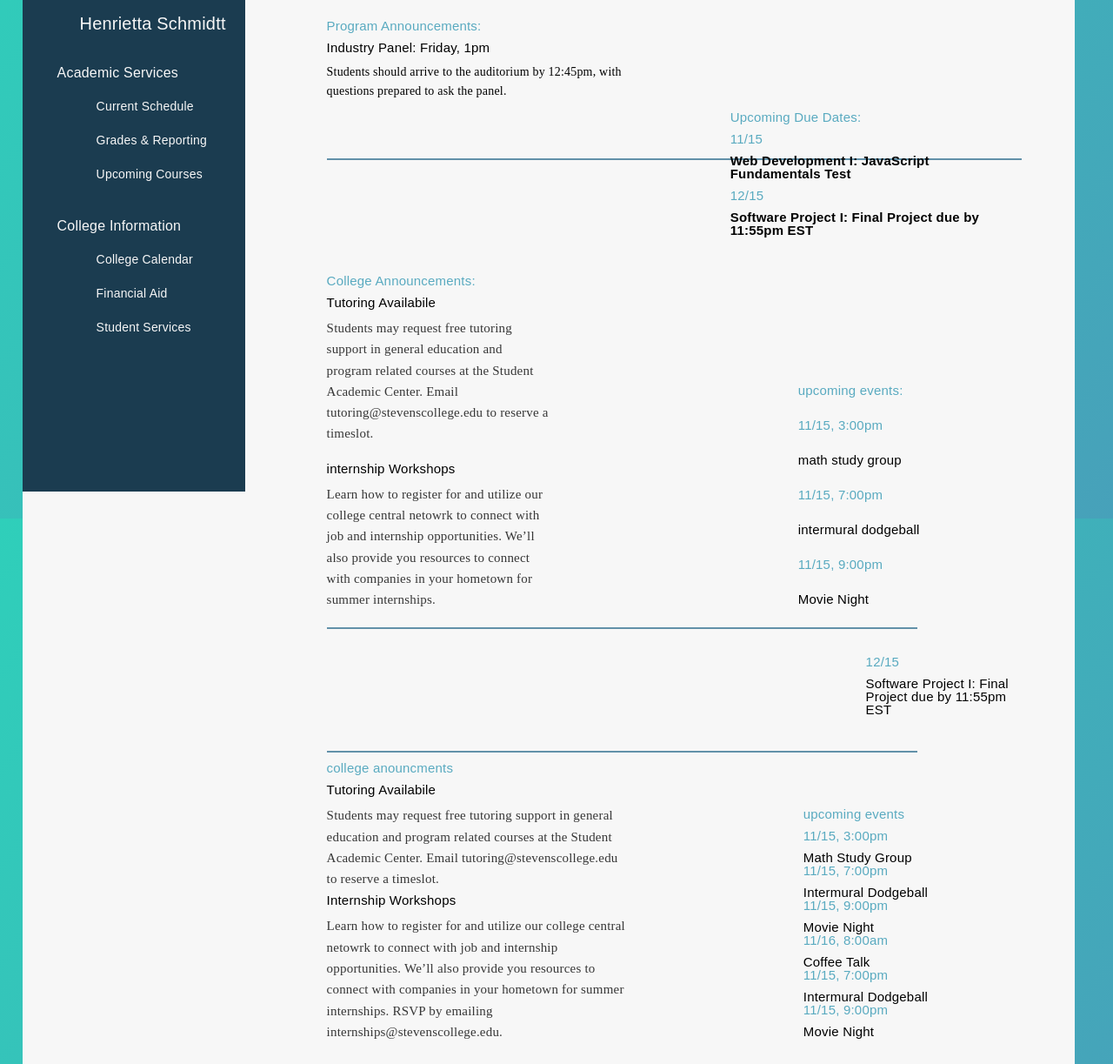
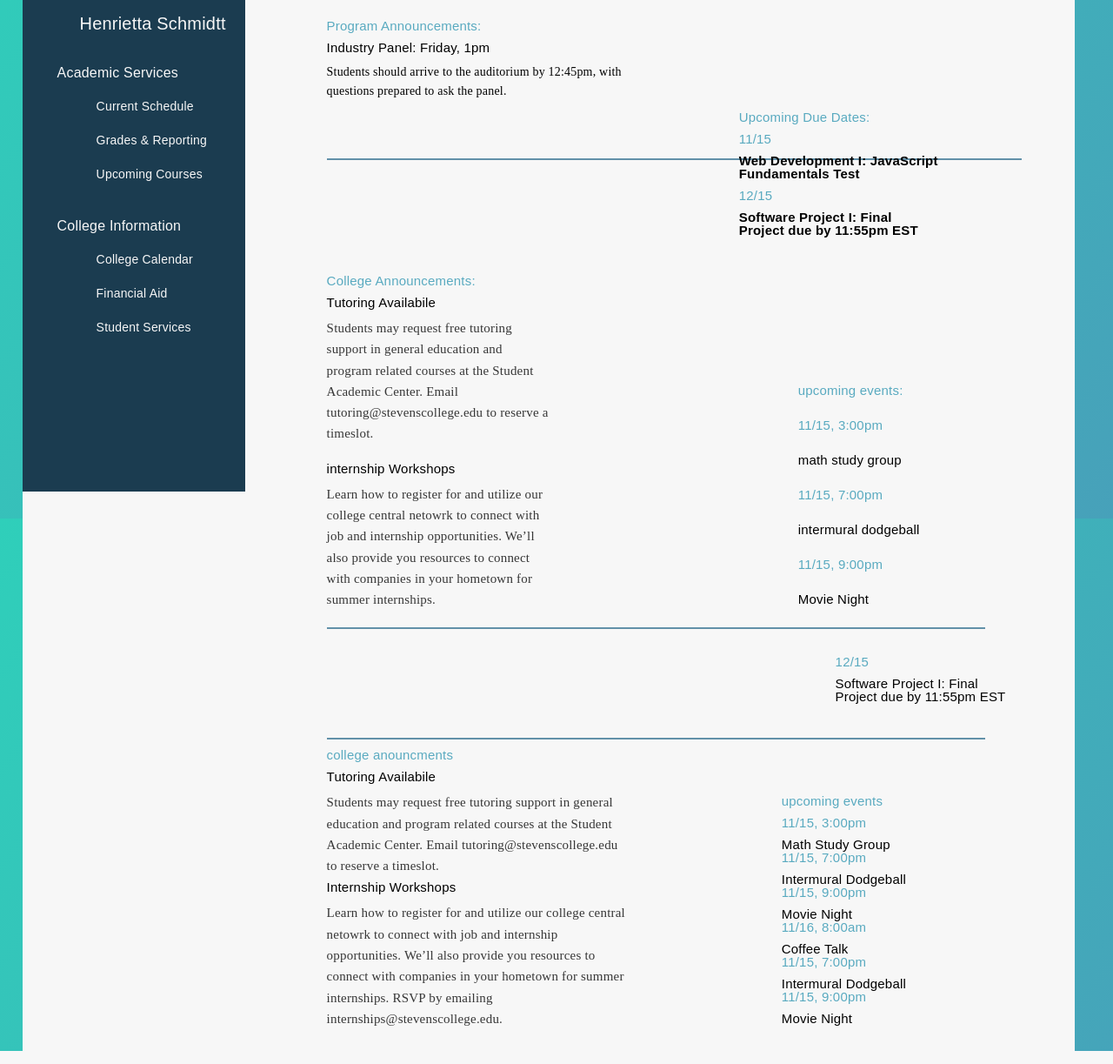
Before and after one commit to jessereaper/finalproject, a plain HTML site: page home.html in a window 1280 px wide. Shown: the part 204-1427 px from the top of the page at 87% size. Drawn offline with Linux system fonts and the light colour scheme.

Commit message:
correctly aligned the home page

```diff
--- a/style/_index-page.scss
+++ b/style/_index-page.scss
@@ -28,7 +28,8 @@
     }
   }
   .upcoming-dates{
-    padding-right: 10px;
+    padding-right: 0px;
+    padding-left: 40px;
     float: right;
     .text-m-1{
       padding-bottom: 10px;
@@ -36,7 +37,7 @@
       word-wrap: break-word;
     }
     .text-m-2{
-      width: 80%;
+      width: 60%;
       word-wrap: break-word;
       padding-bottom: 10px;
       font-weight: bold;
@@ -100,7 +101,7 @@
   .bar{
     background-color: $bar-color;
     height: 2px;
-    width: 79%;
+    width: 88%;
     margin-top: 0px;
     margin-bottom: 10px;
   }
@@ -109,10 +110,10 @@
 .Software-Project-I{
   margin-left: 350px;
   .S-P-I{
-    width: 20%;
+    width: 23%;
     padding-top: 20px;
     padding-bottom: 40px;
-    padding-left: 620px;
+    padding-left: 585px;
     .text-m-1{
       color: $text-hblue;
       padding-bottom: 10px;
@@ -121,7 +122,7 @@
   .bar{
     background-color: $bar-color;
     height: 2px;
-    width: 79%;
+    width: 88%;
     margin-top: 0px;
     margin-bottom: 10px;
     margin-left: 0px;
@@ -149,7 +150,7 @@
     }
   }
   .upcoming-events2{
-    margin-left: 200px;
+    margin-left: 175px;
     display: inline-block;
     width: 24%;
     .text-m-1{
```
Also changed, not shown: style/style.css, 1 other file.
